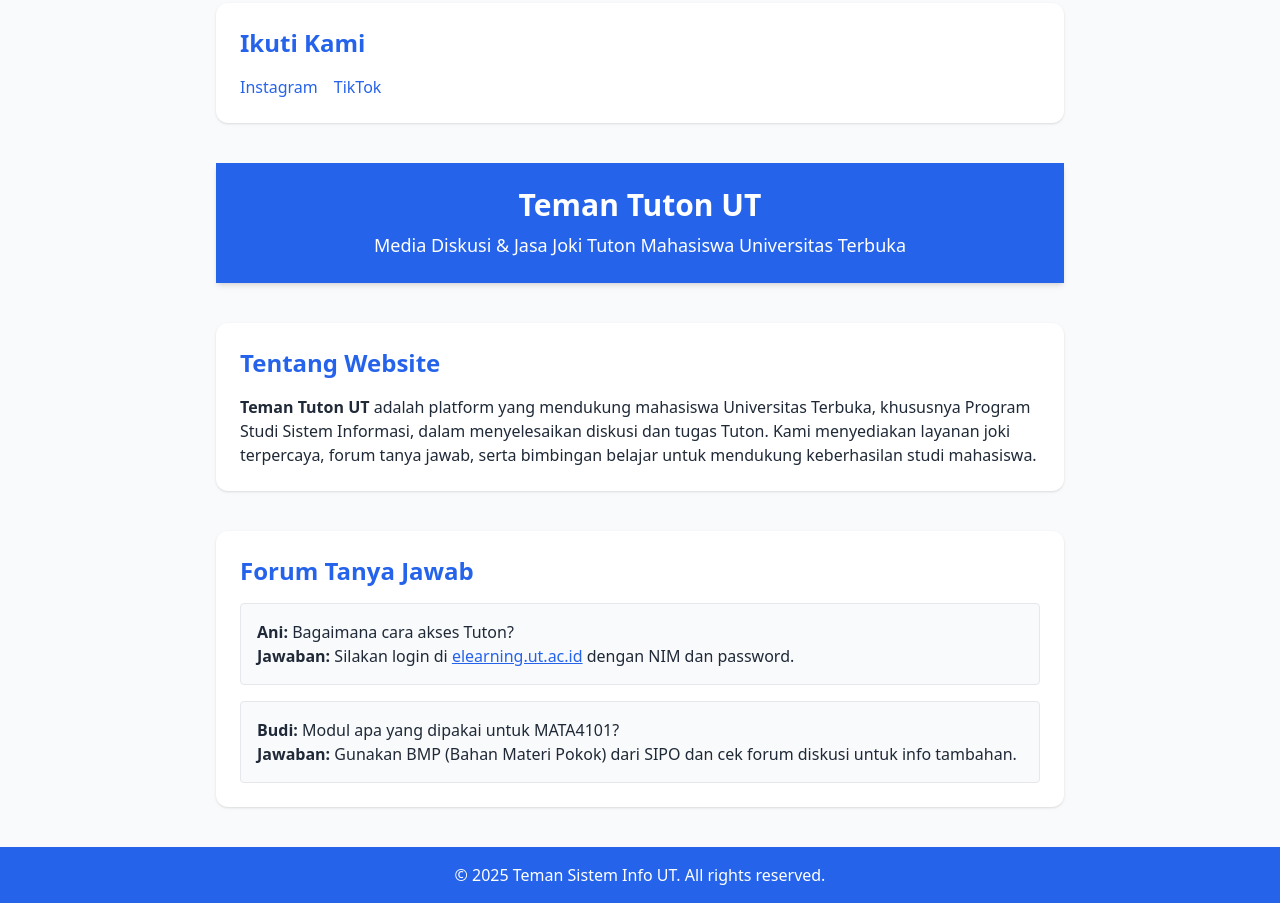
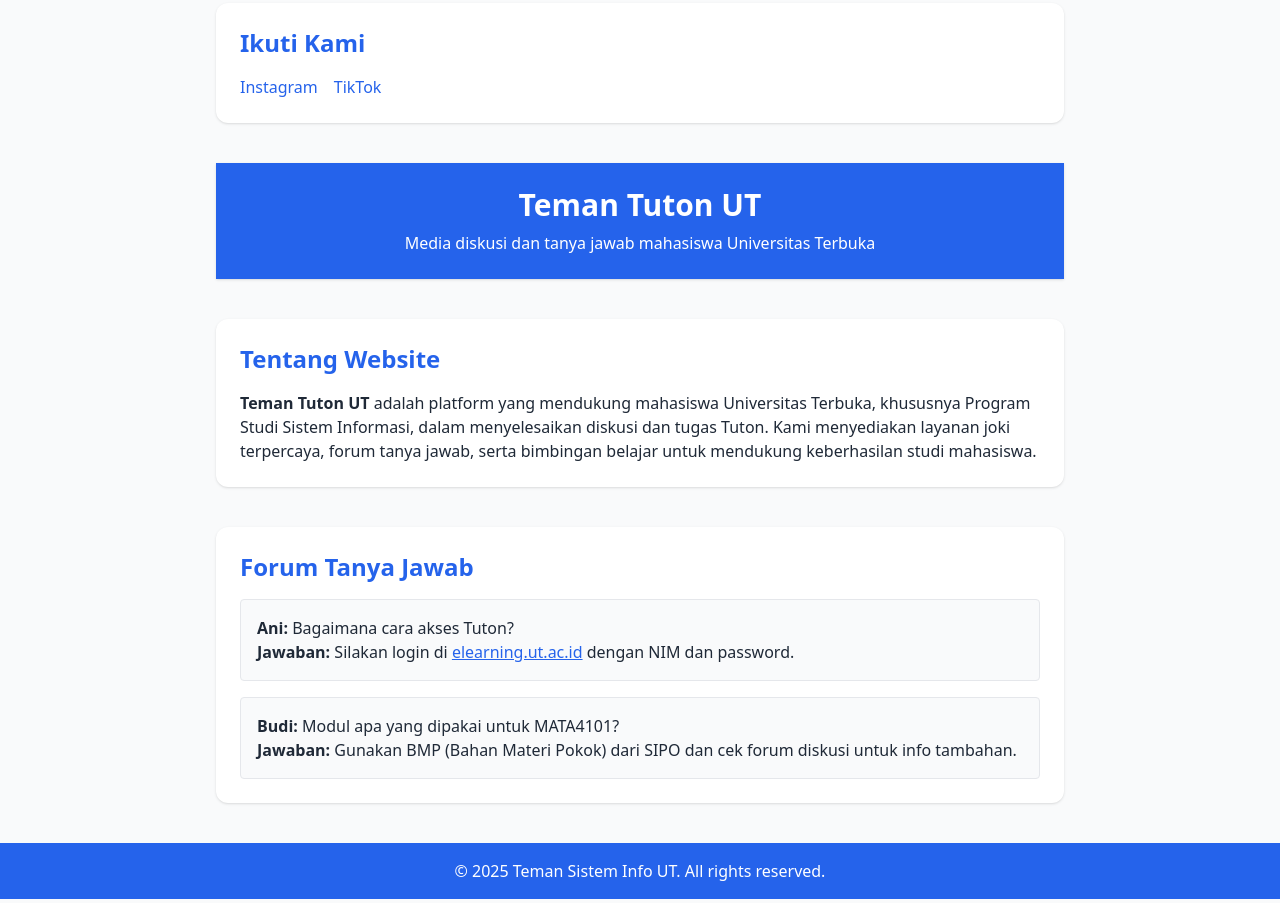
Before and after one commit to Andsyad/Teman---Tuton---Website, a plain HTML site: page index.html in a window 1280 px wide. Shown: the part 1089-1992 px from the top of the page. Drawn offline with nearby package versions, Linux system fonts and the light colour scheme.

Commit message:
Update index.html

```diff
--- a/index.html
+++ b/index.html
@@ -60,11 +60,10 @@
         <a href="https://tiktok.com/@temansisteminfo_ut" target="_blank" class="text-blue-600 hover:underline">TikTok</a>
       </div>
     </section>
-<!-- Header -->
-<header class="bg-blue-600 text-white py-6 shadow-md text-center">
-  <h1 class="text-3xl font-bold">Teman Tuton UT</h1> <!-- Ubah dari 'Teman Sistem Info UT' -->
-  <p class="text-lg mt-2">Media Diskusi & Jasa Joki Tuton Mahasiswa Universitas Terbuka</p> <!-- Ubah deskripsinya -->
-</header>
+  <header class="bg-blue-600 text-white p-6 shadow">
+    <h1 class="text-3xl font-bold text-center">Teman Tuton UT</h1>
+    <p class="text-center mt-2">Media diskusi dan tanya jawab mahasiswa Universitas Terbuka</p>
+  </header>
 <!-- Tentang Kami -->
 <section class="bg-white rounded-xl shadow p-6">
   <h2 class="text-2xl font-semibold mb-4 text-blue-600">Tentang Website</h2> <!-- Ubah judulnya -->
```
